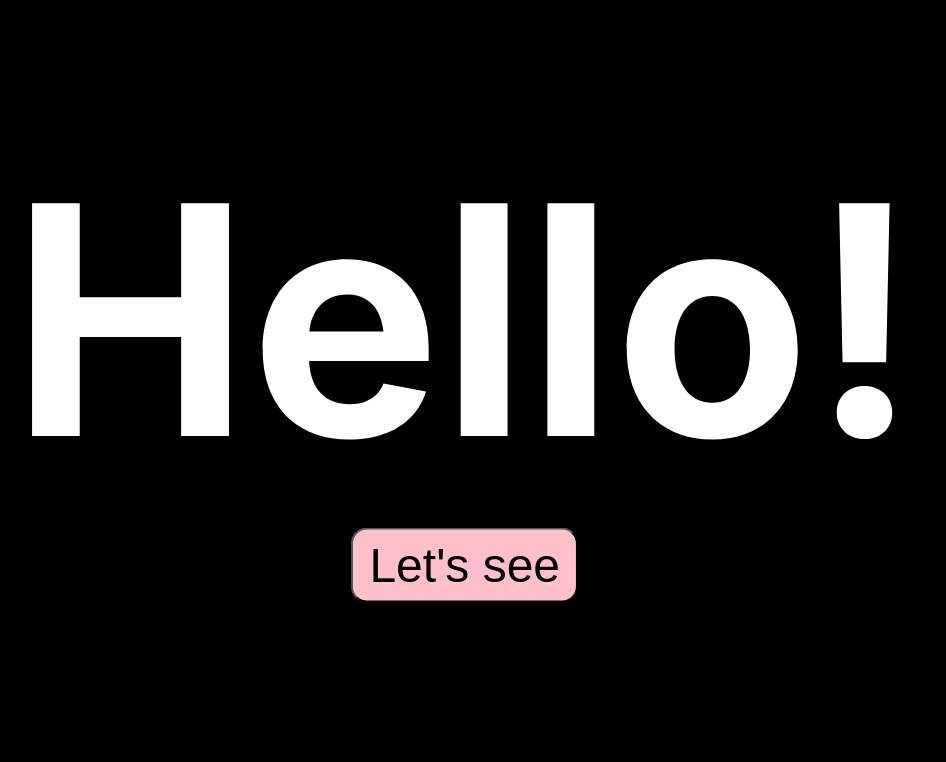
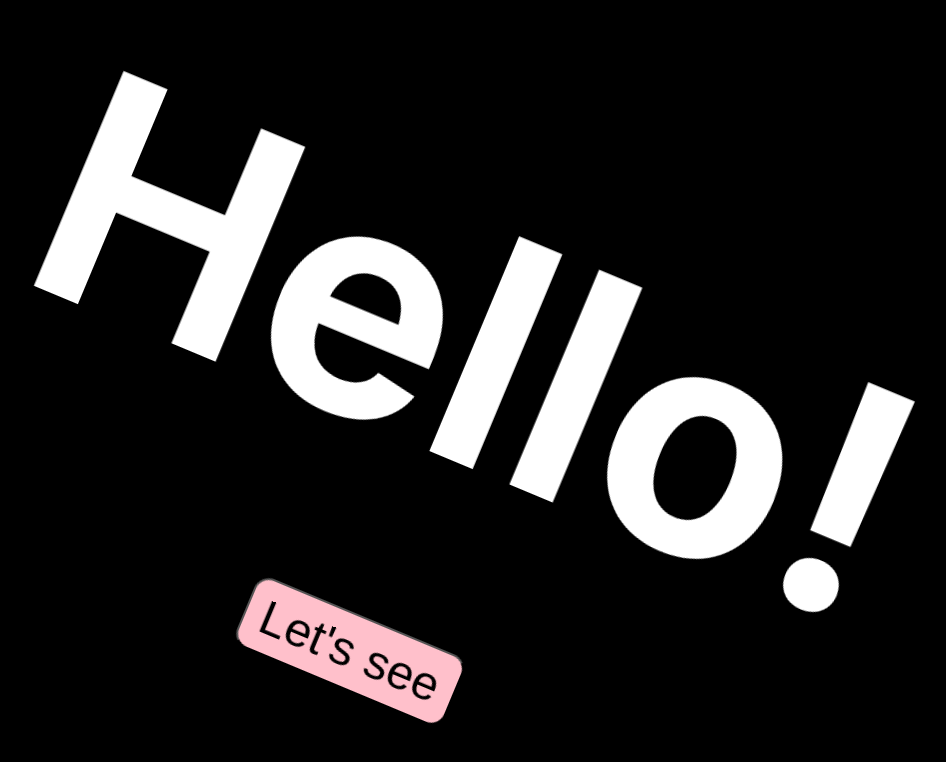
Before and after one commit to johnfung95/golden-finger, a React (Create React App) app: page / in a window 1280 px wide. Shown: the top 762 px of the page, without its empty margins (143-1089 px from the left). Built offline with nearby package versions, Linux system fonts and the light colour scheme.

Commit message:
Add animation and media screen props

```diff
--- a/src/components/UI/Modal/Modal.js
+++ b/src/components/UI/Modal/Modal.js
@@ -12,7 +12,7 @@ const Backdrop = (props) => {
   return (
     <div className={onShow ? classes.nope : classes.backdrop}>
       <div className={classes.content}>
-        <h1>Hello!</h1>
+        <h1 className={classes.greet}>Hello!</h1>
         <button onClick={onShowHandler} className={classes.prePlayBtn}>
           Let's see
         </button>
--- a/src/components/UI/Modal/Modal.module.css
+++ b/src/components/UI/Modal/Modal.module.css
@@ -4,7 +4,7 @@
     top: 0;
     left: 0;
     width: 100%;
-    height: 100vh;
+    height: 100%;
     z-index: 20;
     background-color: rgba(0, 0, 0, 1);
 }
@@ -14,23 +14,22 @@
 }
 
 .content {
+    text-align: center;
     position: fixed;
     left:50%;
-    top:40%;
+    top:50%;
     transform:translate(-50%,-50%);
-    font-size: 10rem;
+    width: 100%;
+    font-size: 3rem;
     font-weight: bolder;
     color: white;
     z-index: 30;
-    animation: greeting 5s 1s 1 alternate
+    animation: greeting 5s 1s 1 alternate backwards;
+    margin: -2rem auto;
 }
 
 .prePlayBtn {
-    position: fixed;
     font-size: 3rem;
-    left:50%;
-    top:80%;
-    transform:translate(-50%,-50%);
     background-color: pink;
     border-radius: 16px;
     padding: 0.5rem 1rem;
@@ -42,20 +41,46 @@
     background: brown;
 }
 
+.greet {
+    margin: 0;
+}
+
 @keyframes greeting {
     0% {
-        left:0%;
+        left:50%;
+    }
+
+    25% {
+        left: -20%;
+        top: -10%;
+        transform: rotate(-5deg);
     }
 
     50% {
-        left:80%;
+        left:20%;
+        transform: rotate(2turn);
     }
 
     75% {
-        left:30%;
+        left:-35%;
+        top: 80%;
+        transform: rotate(0.5turn);
     }
 
     100% {
         left: 50%;
+
     }
 }
+
+@media screen and (min-width: 768px) {
+    .content {
+        font-size: 5rem;
+    }
+}
+
+@media screen and (min-width: 1025px) {
+    .content {
+        font-size: 10rem;
+    }
+}
```
